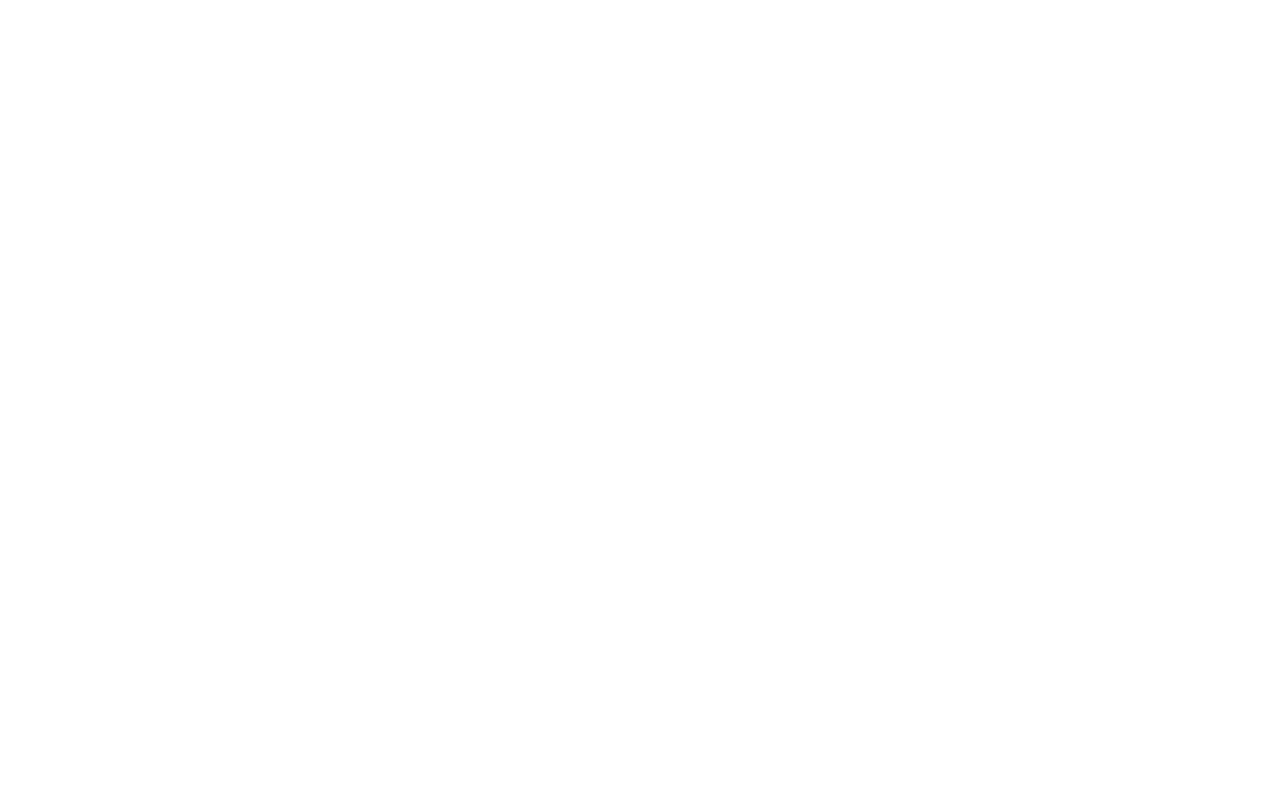
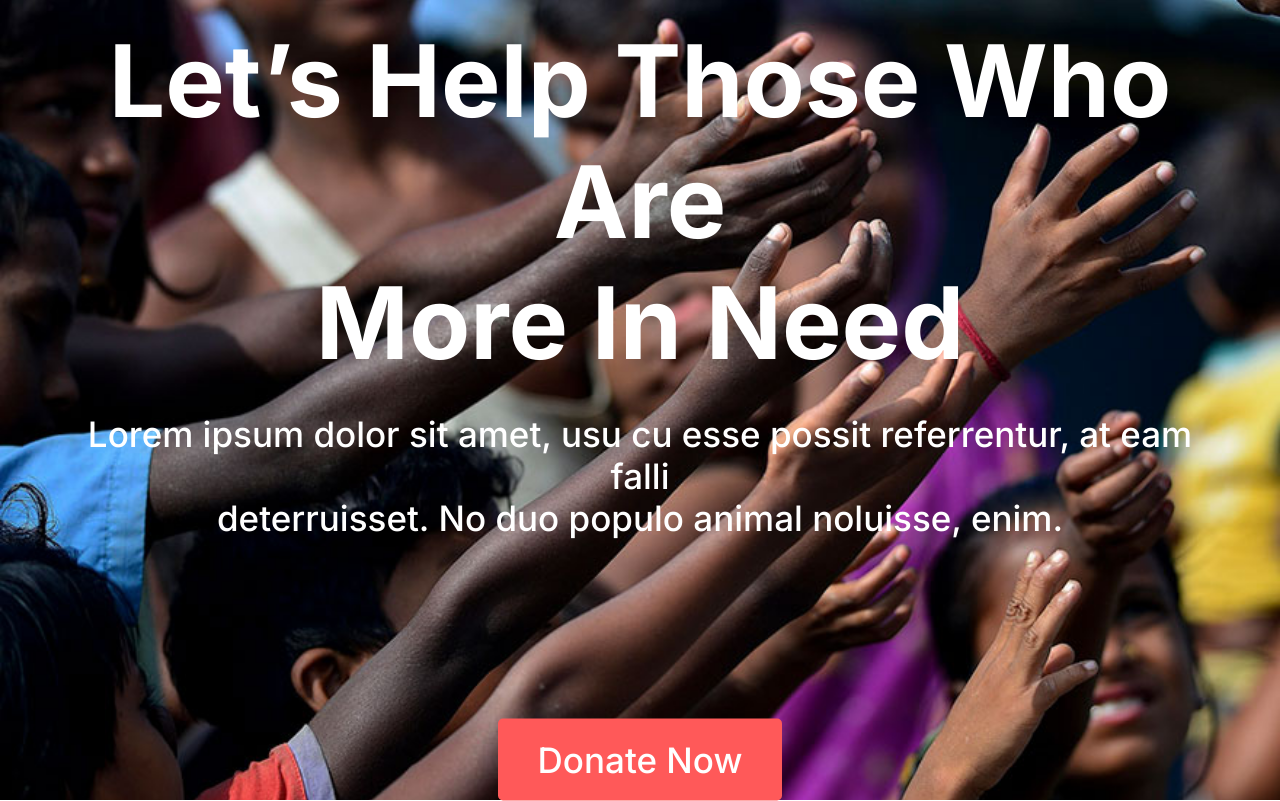
Before and after one commit to nandoghosh/Helping_Web, a plain HTML site: page index.html in a window 1280 px wide. Drawn offline with Linux system fonts and the light colour scheme.

Commit message:
add-header

```diff
--- a/index.css
+++ b/index.css
@@ -0,0 +1,46 @@
+* {
+    margin: 0px;
+    padding: 0px;
+}
+
+body {
+    font-family: 'Inter', sans-serif;
+}
+
+.header {
+    min-height: 100vh;
+    width: 100%;
+    background-image: url(./images/donation13.jpg);
+    background-position: center;
+    background-size: cover;
+    position: relative;
+}
+
+.text-box {
+    width: 90%;
+    color: white;
+    position: absolute;
+    top: 50%;
+    left: 50%;
+    transform: translate(-50%, -50%);
+    text-align: center;
+}
+
+.text-box h1 {
+    font-size: 100px;
+}
+
+.text-box p {
+    font-size: 35px;
+    margin: 30px 0 200px;
+}
+
+.header-button {
+    border-radius: 5px;
+    text-decoration: none;
+    color: white;
+    background-color: #FF5959;
+    padding: 20px 40px;
+    font-size: 35px;
+    position: relative;
+}
--- a/index.html
+++ b/index.html
@@ -5,11 +5,24 @@
     <meta charset="UTF-8">
     <meta http-equiv="X-UA-Compatible" content="IE=edge">
     <meta name="viewport" content="width=device-width, initial-scale=1.0">
-    <title>Document</title>
+    <title>Nandon Foundation</title>
+    <link rel="stylesheet" href="index.css">
+    <link rel="shortcut icon" href="./icons/shelter.png" type="image/x-icon">
+    <link rel="preconnect" href="https://fonts.googleapis.com">
+    <link rel="preconnect" href="https://fonts.gstatic.com" crossorigin>
+    <link href="https://fonts.googleapis.com/css2?family=Inter:wght@300;500;700&display=swap" rel="stylesheet">
+
 </head>
 
 <body>
-
+    <section class="header">
+        <div class="text-box">
+            <h1>Let’s Help Those Who Are <br> More In Need</h1>
+            <p>Lorem ipsum dolor sit amet, usu cu esse possit referrentur, at eam falli <br>
+                deterruisset. No duo populo animal noluisse, enim.</p>
+            <a class="header-button" href="#">Donate Now</a>
+        </div>
+    </section>
 </body>
 
 </html>
```
